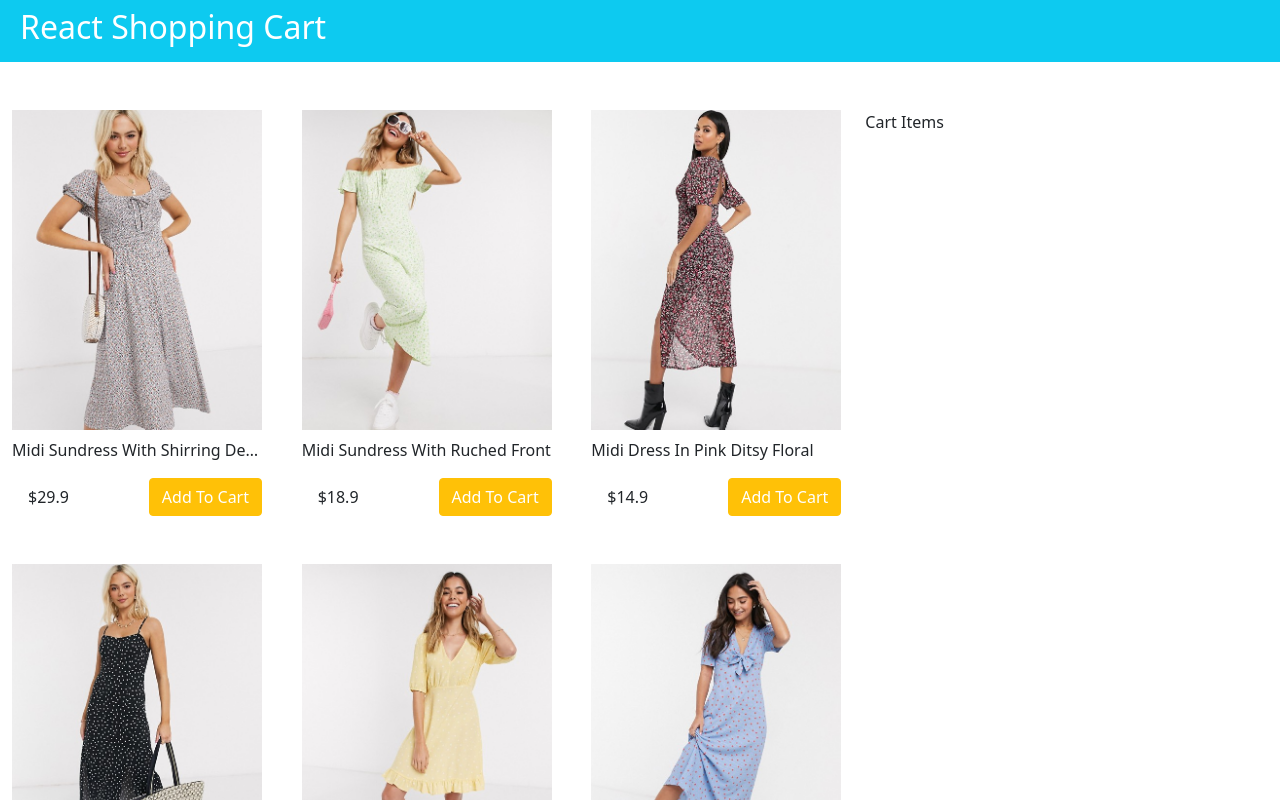
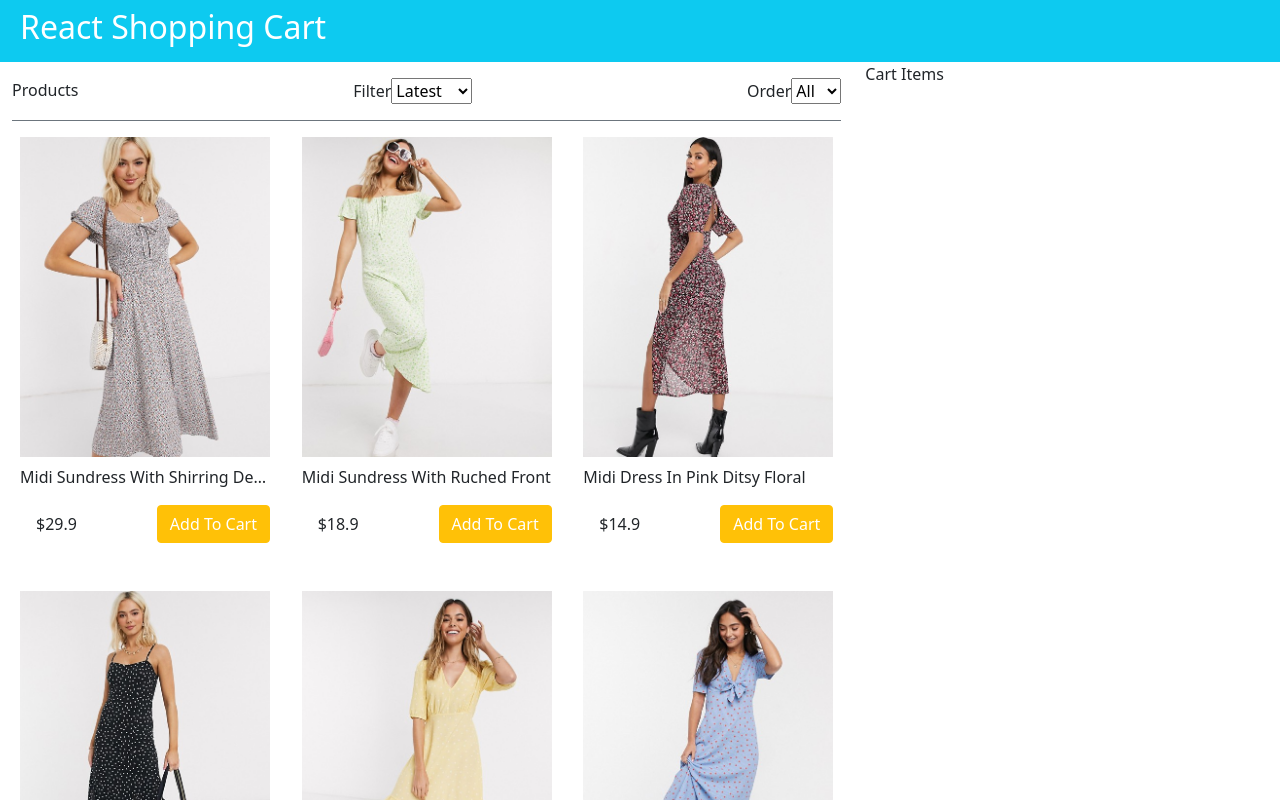
Before and after one commit to AliChaudharySandhu/Complete-ShoppingCart, a React (Create React App) app: page / in a window 1280 px wide. Shown: the top 800 px of the page. Built offline with nearby package versions, Linux system fonts and the light colour scheme.

Commit message:
Filter Component

```diff
--- a/public/index.html
+++ b/public/index.html
@@ -6,7 +6,7 @@
     <meta name="viewport" content="width=device-width, initial-scale=1" />
     <meta name="theme-color" content="#000000" />
     <meta
-      name="React App"
+      name="Shopping Cart"
       content="Ali Chaudhary"
     />
     <!-- <link rel="apple-touch-icon" href="%PUBLIC_URL%/logo192.png" /> -->
@@ -14,7 +14,6 @@
       manifest.json provides metadata used when your web app is installed on a
       user's mobile device or desktop. See https://developers.google.com/web/fundamentals/web-app-manifest/
     -->
-    <link rel="manifest" href="%PUBLIC_URL%/manifest.json" />
     <!--
       Notice the use of %PUBLIC_URL% in the tags above.
       It will be replaced with the URL of the `public` folder during the build.
@@ -24,7 +23,7 @@
       work correctly both with client-side routing and a non-root public URL.
       Learn how to configure a non-root public URL by running `npm run build`.
     -->
-    <title>React BoilerPlate</title>
+    <title>Shopping Cart</title>
   </head>
   <body>
     <noscript>You need to enable JavaScript to run this app.</noscript>
--- /dev/null
+++ b/src/components/Filter.js
@@ -0,0 +1,34 @@
+import React, { Component } from 'react'
+
+export class Filter extends Component {
+    render() {
+        return (
+            <div className="filter d-flex justify-content-between my-3 pb-3 border-1 border-bottom border-secondary">
+                <div className="filter_results">{this.props.count} Products</div>
+                <div className="filter_sort">Filter
+                    <select value={this.props.sort} onChange={this.props.sortFilter}>
+                        <option value="">Latest</option>
+                        <option value="lowest">Lowest</option>
+                        <option value="highest">Highest</option>
+
+
+                    </select>
+                </div>
+                <div className="filter_sizes">Order
+                    <select value={this.props.size} onChange={this.props.sizeFilter}>
+                        <option value="">All</option>
+                        <option value="XS">XS</option>
+                        <option value="S">S</option>
+                        <option value="M">M</option>
+                        <option value="L">L</option>
+                        <option value="XL">XL</option>
+                        <option value="XXL">XXL</option>
+
+                    </select>
+                </div>
+            </div>
+        )
+    }
+}
+
+export default Filter
--- a/src/components/Main.js
+++ b/src/components/Main.js
@@ -2,6 +2,7 @@
 import React from 'react'
 import Data from '../data/data.json'
 import Products from './Products';
+import Filter from './Filter'
 class Main extends React.Component {
 
     constructor(){
@@ -11,14 +12,59 @@ class Main extends React.Component {
             size : "",
             sort : ""
         }
+        this.handleSort = this.handleSort.bind(this)
+        this.handleSize = this.handleSize.bind(this)
+    }
+    handleSort (e){
+        const value = e.target.value;
+        this.setState((state) =>({
+            sort: value,
+            products: state.products.slice().sort((a,b) =>{
+
+                if(value === 'lowest'){
+                    return a.price - b.price
+                }
+                if(value === 'highest'){
+                    return b.price - a.price
+                }else {
+                    return a._id - b._id
+                }
+                // value === "lowest"?
+                // ((a.price < b.price)? 1 : -1):
+                // value === "highest"?
+                // ((a.price > b.price)? 1 : -1):
+                // ((a._id > b._id)? 1 : -1)
+
+            })
+        })
+        )}
+    handleSize(e){
+        if(e.target.value === ''){
+            this.setState({products : Data.products})
+        }else {
+            this.setState({
+                size : e.target.value,
+                products : Data.products.filter((product)=>{
+                    return product.availableSizes.indexOf(e.target.value) >= 0
+                })
+            })
+        }
+
     }
 
     render(){
 
         return (
             <div className="container-fluid cart__main">
-                <div class="row mt-5">
+                <div className="row">
                     <div className="col-8 cart__container">
+                        <Filter
+                            count={this.products?.length}
+                            size={this.state.size}
+                            sort={this.state.sort}
+                            sortFilter={this.handleSort}
+                            sizeFilter={this.handleSize}
+                        />
                         <Products products={this.state.products} />
                     </div>
                     <div className="col-4 4cart__sidebar">
--- a/src/components/Products.js
+++ b/src/components/Products.js
@@ -12,7 +12,7 @@ export class Products extends Component {
                 <ul className="products d-inline-flex flex-wrap list-unstyled justify-content-between">
                     {this.props.products.map((product) =>{
                         return(
-                            <li className="mb-5" key={product._id}>
+                            <li className="mb-5 px-2" key={product._id}>
                                 <div className="product">
                                     <a className="text-capitalize text-dark" href={"#" + product._id}>
                                         <img src={product.image} alt={product.name}/>
--- a/src/data/data.json
+++ b/src/data/data.json
@@ -29,7 +29,7 @@
         "image": "/images/dress4.jpg",
         "title": "cami maxi dress in polka dot",
         "description": "This is for all the latest trends, no matter who you are, where you’re from and what you’re up to. Exclusive to ASOS, our universal brand is here for you, and comes in all our fit ranges: ASOS Curve, Tall, Petite and Maternity. Created by us, styled by you.",
-        "availableSizes": ["XL"],
+        "availableSizes": ["XL","S", "M"],
         "price": 25.9
       },
       {
@@ -45,7 +45,7 @@
         "image": "/images/dress6.jpg",
         "title": "Midi tea dress in blue and red spot",
         "description": "This is for all the latest trends, no matter who you are, where you’re from and what you’re up to. Exclusive to ASOS, our universal brand is here for you, and comes in all our fit ranges: ASOS Curve, Tall, Petite and Maternity. Created by us, styled by you.",
-        "availableSizes": ["XL", "XXL"],
+        "availableSizes": ["XL", "XXL", "XS"],
         "price": 49.9
       }
     ]
```
